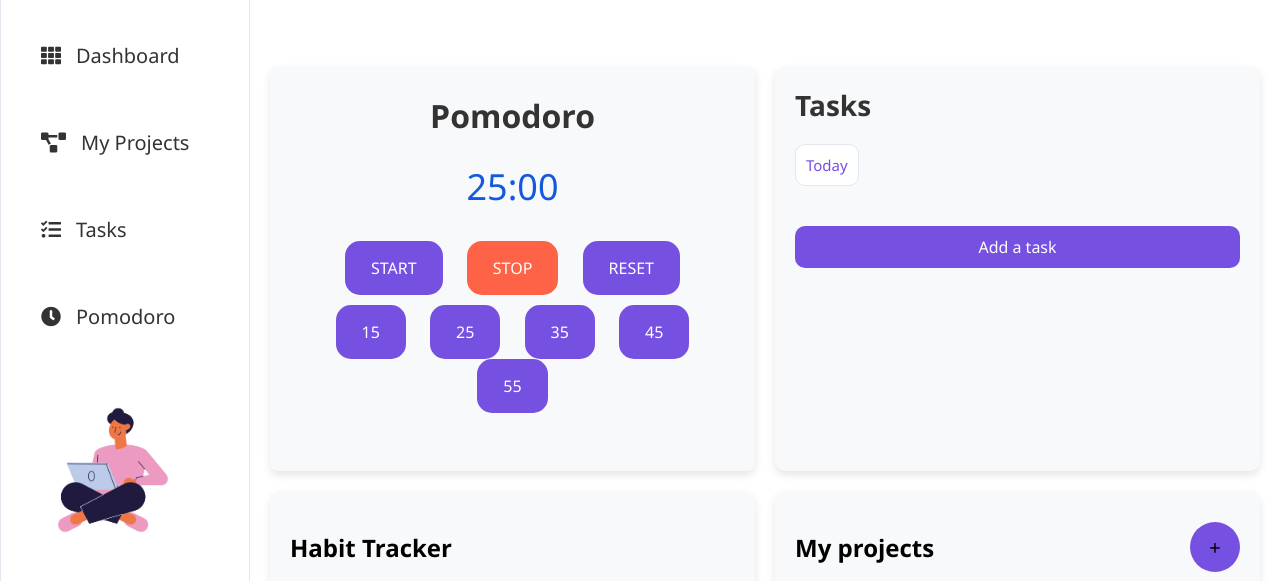
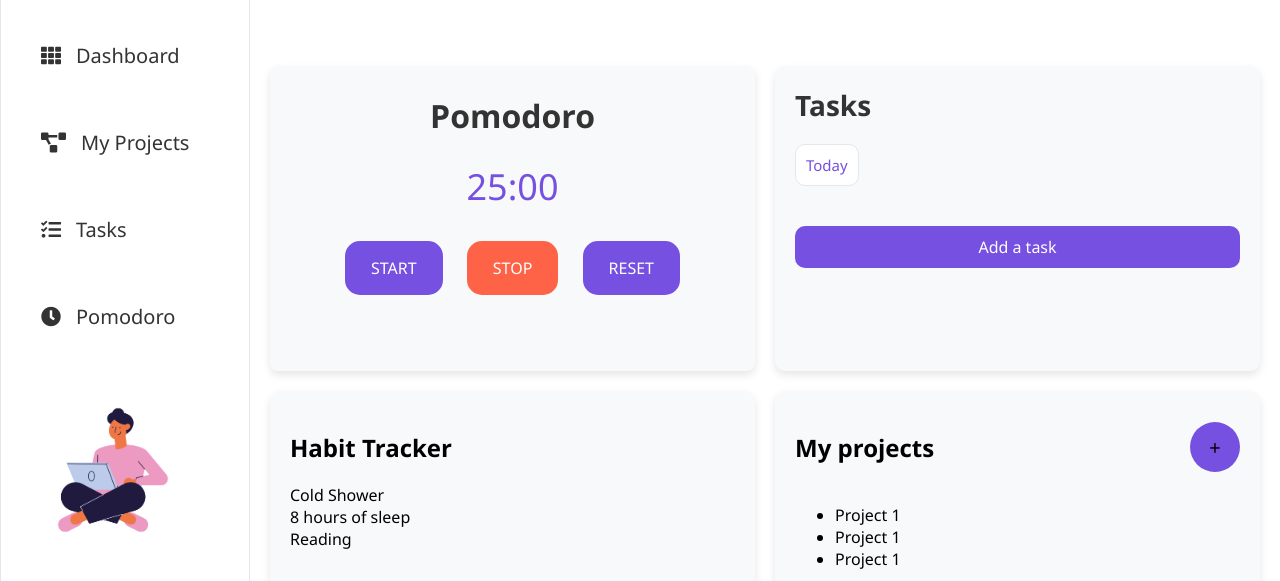
Before and after one commit to Maxence-Gibaru/CIR2-WEB-PROJECT, a website with bundled scripts: page public/index.html in a window 1280 px wide. Shown: the part 94-675 px from the top of the page. Built offline with nearby package versions, Linux system fonts and the light colour scheme.

Commit message:
update colors

```diff
--- a/public/index.html
+++ b/public/index.html
@@ -60,15 +60,6 @@
             <button id="startButton">START</button>
             <button id="stopButton">STOP</button>
             <button id="resetButton">RESET</button>
-
-
-            <div class="selection-buttons">
-              <button id="15min">15</button>
-              <button id="25min">25</button>
-              <button id="35min">35</button>
-              <button id="45min">45</button>
-              <button id="55min">55</button>
-            </div>
         </div>
       </section>
 
--- a/public/styles/style.css
+++ b/public/styles/style.css
@@ -214,7 +214,7 @@ body {
 }
 
 .task-check:hover {
-  background: #6200ee;
+  background: var(--blue-color);
   opacity: 0.7;
   border: 3px solid #333;
 }
@@ -260,7 +260,7 @@ body {
 
 #number {
   font-size: 36px;
-  color: #1458dd;
+  color: var(--blue-color);
   margin-bottom: 30px;
 }
 
@@ -322,7 +322,7 @@ body {
 .late p,
 .done p {
   margin: 0;
-  color: #6200ee;
+  color: var(--blue-color);
   font-weight: 500;
 }
 
```
